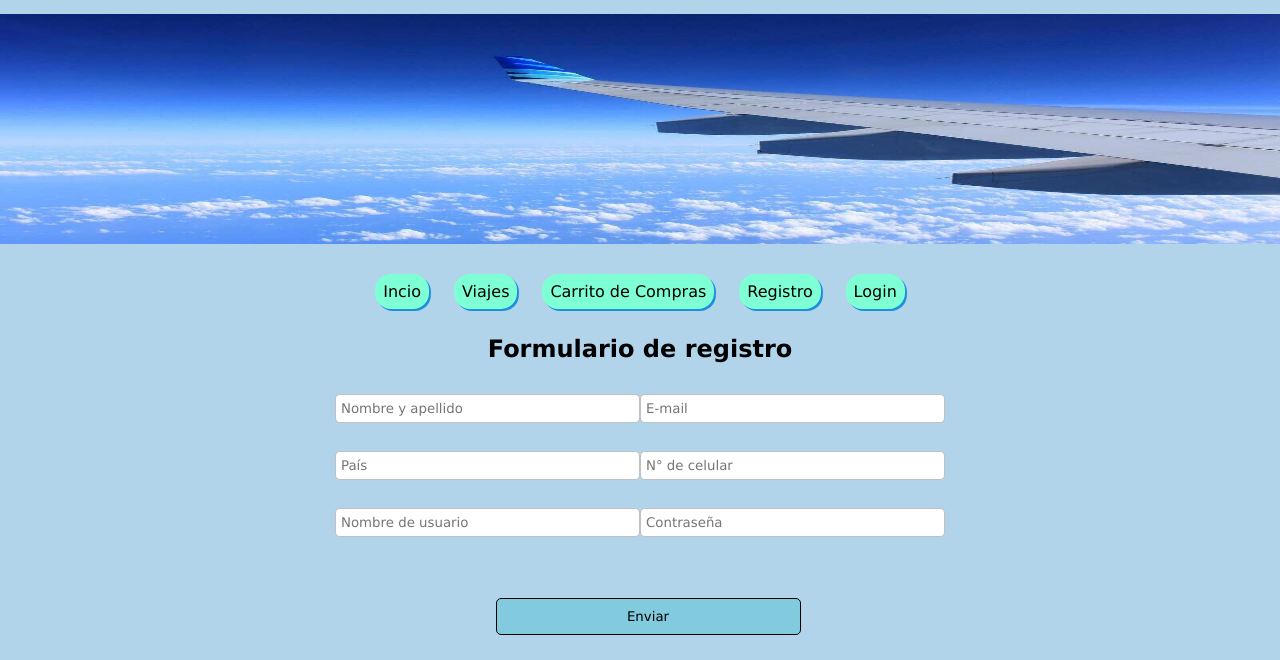
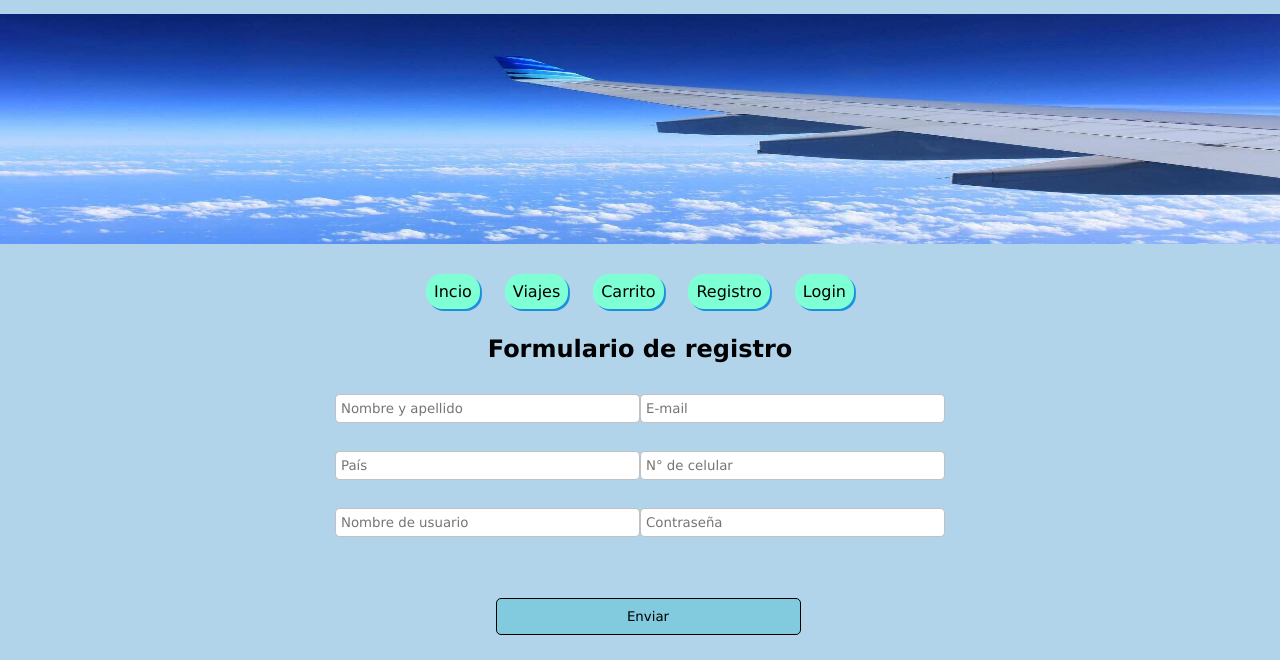
Before and after one commit to RobertDrazewski/grupo_7_vueltaAlMundo, a website: page views/register.html in a window 1280 px wide. Shown: the part 129-789 px from the top of the page. Drawn offline with Linux system fonts and the light colour scheme.

Commit message:
cambié nombre de carrito de compras

```diff
--- a/views/register.html
+++ b/views/register.html
@@ -24,7 +24,7 @@
         <nav>
                 <a class="barra1" href="home" >Incio</a>
                 <a class="barra3" href="producto">Viajes</a>
-                <a class="barra4" href="carrito"> Carrito de Compras</a>
+                <a class="barra4" href="carrito"> Carrito</a>
                 <a class="barra2" href="#">Registro</a>
                 <a class="barra5" href="login">Login</a>
         </nav>
```
